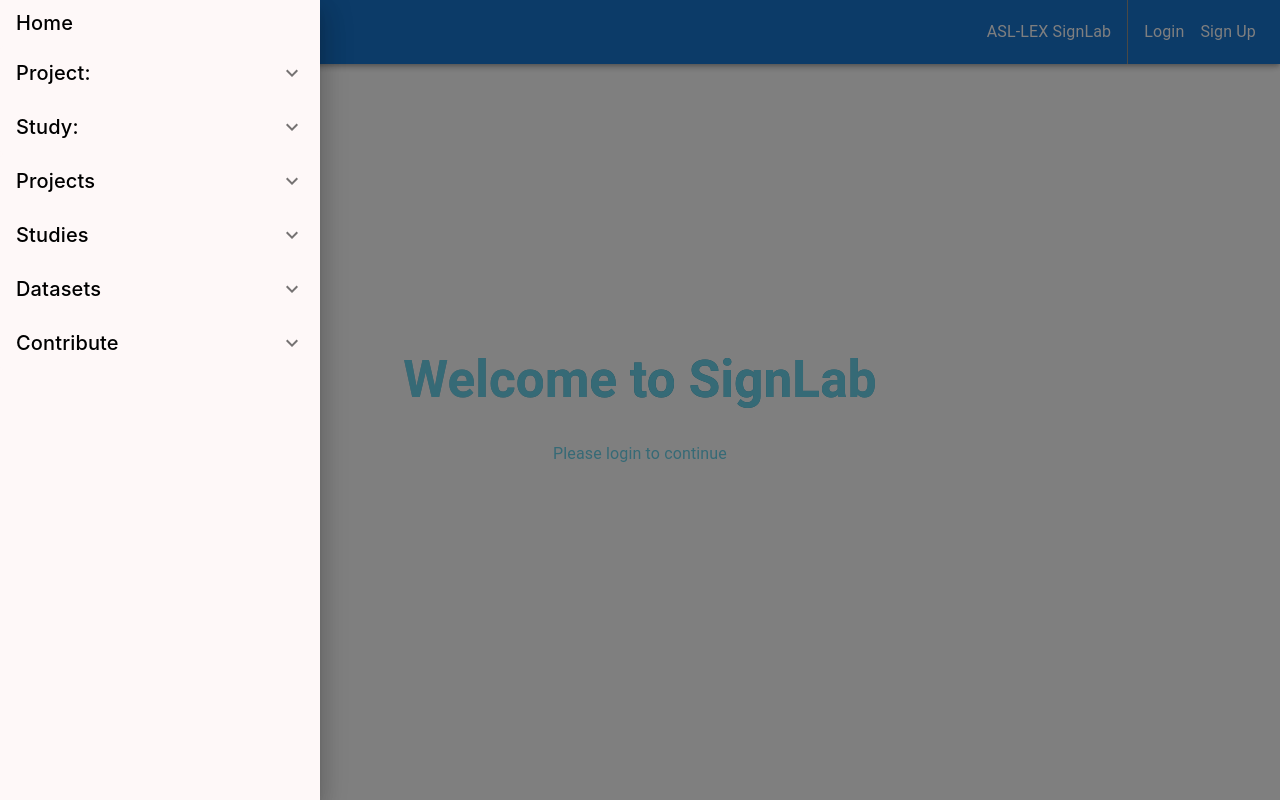
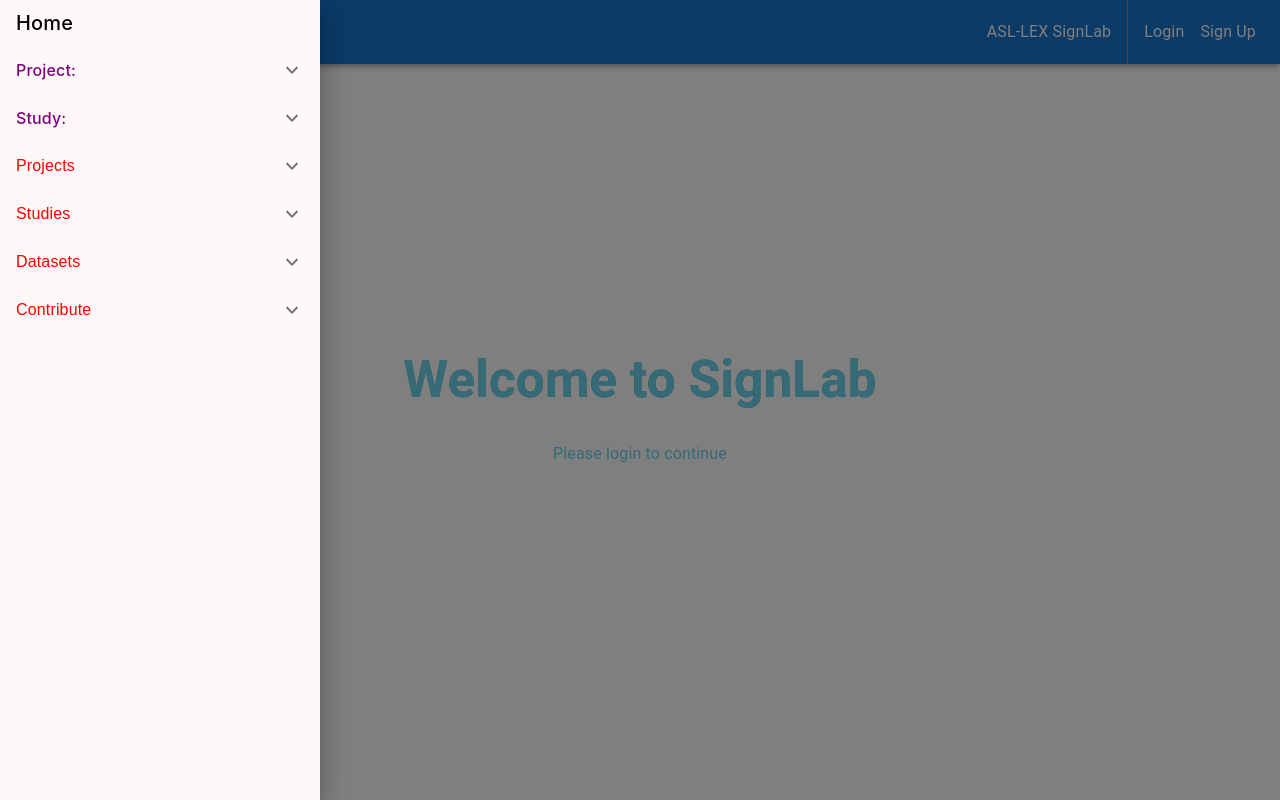
Before and after one commit to hicsail/signlab-react, a React (Vite) app: page / in a window 1280 px wide. Both pictures are taken after a click on the button 44 px from the left and 32 px from the top of the page. Built offline with nearby package versions, Linux system fonts and the light colour scheme.

Commit message:
Figured out how to change style of dropdown through passed argument

```diff
--- a/src/components/Drawer.tsx
+++ b/src/components/Drawer.tsx
@@ -22,8 +22,6 @@ const names = [
   { name: 'Contribute', sublinks: ['Contribute to a Study'] }
 ];
 
-const style = { color: 'purple', fontSize: '20px' };
-
 function DrawerComponent() {
   const [openDrawer, setOpenDrawer] = useState(false);
   const classes = useStyles();
@@ -37,7 +35,7 @@ function DrawerComponent() {
           </Link>
         </List>
         <Environment />
-        {names && <Dropdown links={names} styleProps={style} />}
+        {names && <Dropdown links={names} styleProps={false} />}
       </Drawer>
       <IconButton onClick={() => setOpenDrawer(!openDrawer)}>
         <MenuIcon />
--- a/src/components/Dropdown.tsx
+++ b/src/components/Dropdown.tsx
@@ -10,16 +10,11 @@ interface Link {
   sublinks: string[];
 }
 
-interface StyleProps {
-  color: string;
-  fontSize: string;
-}
-
 interface LinksProps {
   links: Link[];
-  styleProps: StyleProps;
+  styleProps: boolean;
 }
-const useStyles = makeStyles((styleProps: StyleProps) => ({
+const useStyles = makeStyles(() => ({
   title: {
     color: 'black',
     fontSize: '20px',
@@ -31,8 +26,18 @@ const useStyles = makeStyles((styleProps: StyleProps) => ({
   }
 }));
 
+const environment = {
+  color: 'purple',
+  fontFamily: 'BlinkMacSystemFont'
+};
+
+const navigation = {
+  color: 'red',
+  fontFamily: 'sans-serif'
+};
+
 const Dropdown: React.FC<LinksProps> = ({ links, styleProps }: LinksProps) => {
-  const classes = useStyles(styleProps);
+  const classes = useStyles();
 
   console.log(styleProps);
 
@@ -41,7 +46,7 @@ const Dropdown: React.FC<LinksProps> = ({ links, styleProps }: LinksProps) => {
       {links?.map((item: Link) => (
         <Accordion key={item.name} disableGutters elevation={0} sx={{ '&:before': { display: 'none' } }}>
           <AccordionSummary expandIcon={<ExpandMoreIcon />}>
-            <Link to={`/${item.name}`} className={classes.title}>
+            <Link to={`/${item.name}`} style={styleProps ? environment : navigation}>
               {item.name}
             </Link>
           </AccordionSummary>
```
